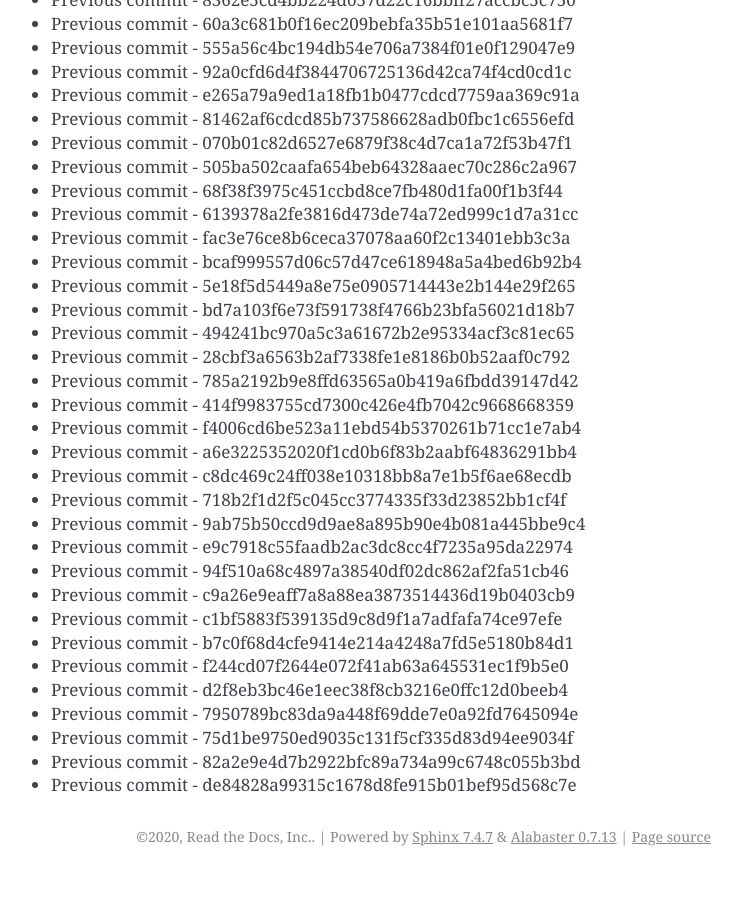
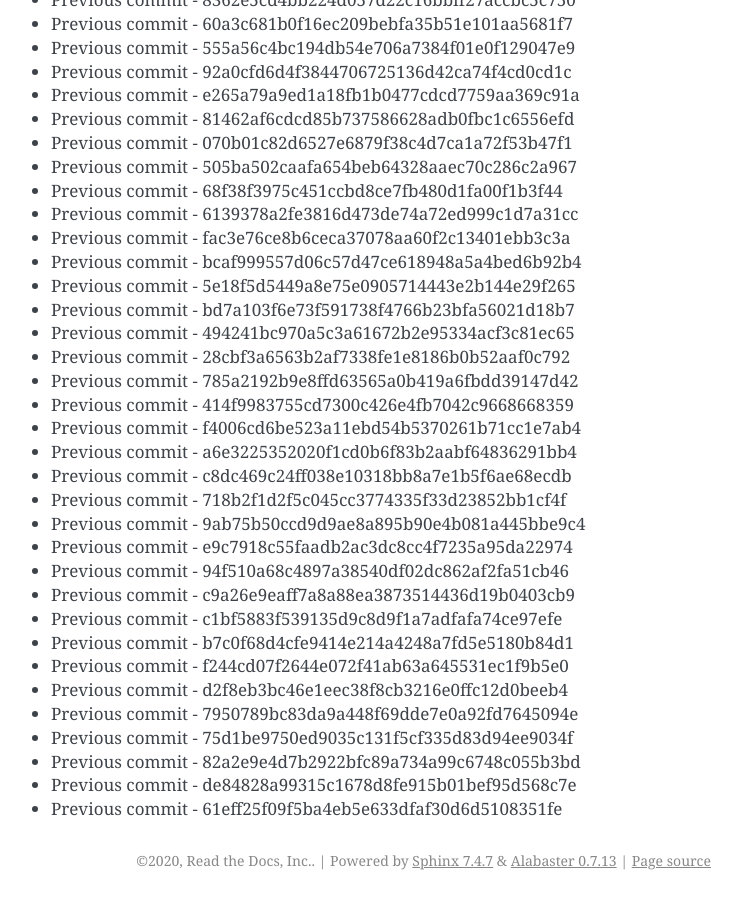
Before and after one commit to readthedocs/rtd-git-stresstest, a Sphinx documentation site: the page built from docs/updates.rst, in a window 1280 px wide and 900 px high, scrolled down 20383 px. Shown: the whole window, without its empty margins (399-1141 px from the left). Built offline with Sphinx 7.4.7, drawn with Linux system fonts in a browser that asks for light colours; before the commit the page ends 21259 px from its top, so only the background shows below that.

Commit message:
Generating commit from previous: 61eff25f09f5ba4eb5e633dfaf30d6d5108351fe

```diff
--- a/docs/updates.rst
+++ b/docs/updates.rst
@@ -888,3 +888,4 @@ It can be tested for any performance characteristics.
 * Previous commit - 75d1be9750ed9035c131f5cf335d83d94ee9034f
 * Previous commit - 82a2e9e4d7b2922bfc89a734a99c6748c055b3bd
 * Previous commit - de84828a99315c1678d8fe915b01bef95d568c7e
+* Previous commit - 61eff25f09f5ba4eb5e633dfaf30d6d5108351fe
```
